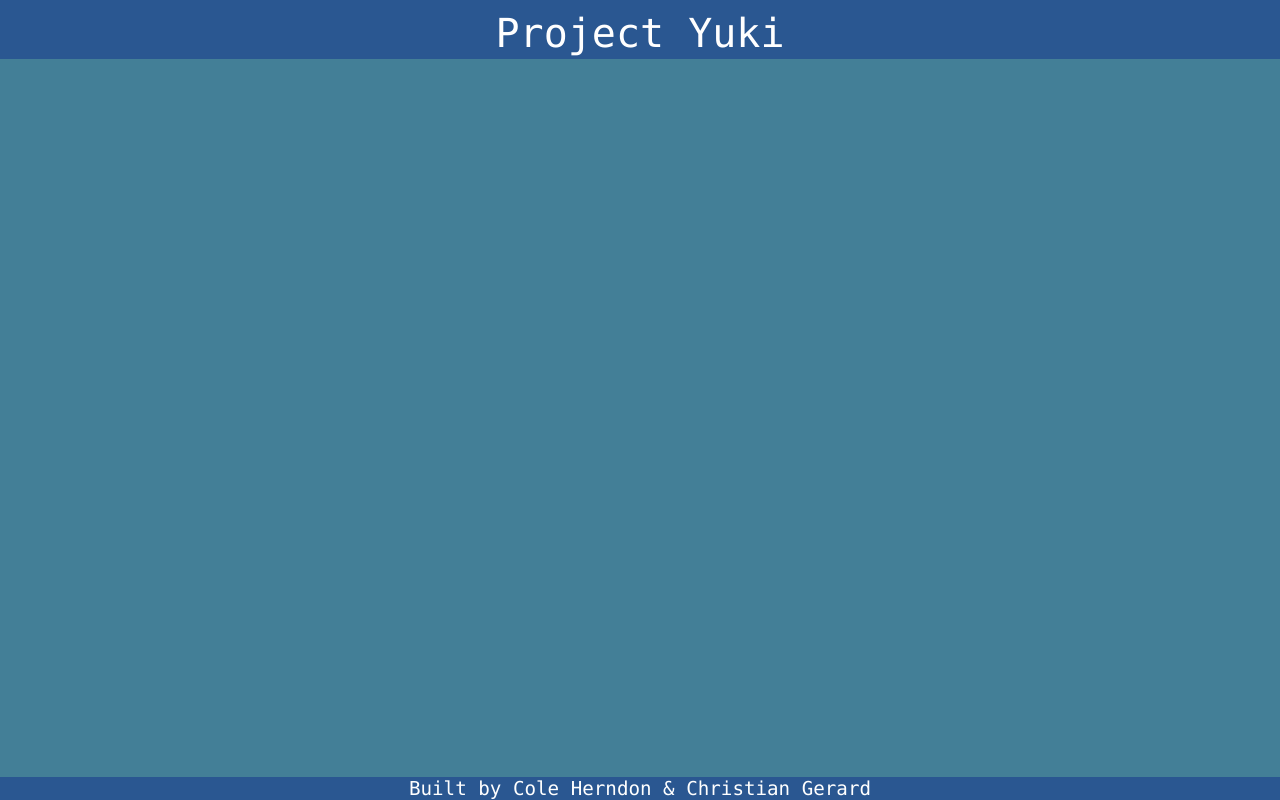
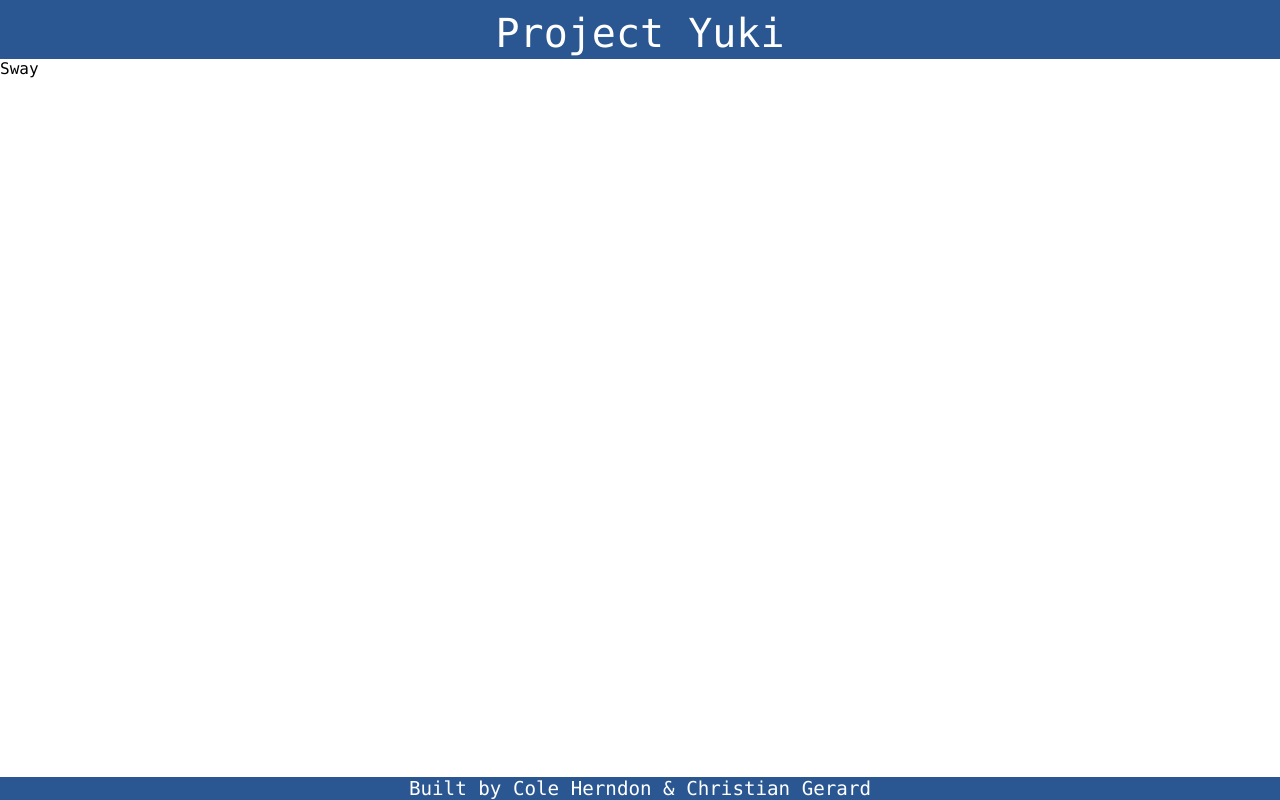
Before and after one commit to christian-gerard/project-yuki, a React (Vite) app in the folder client/: page / in a window 1280 px wide. Built offline with nearby package versions, Linux system fonts and the light colour scheme.

Commit message:
Adds Sway Component

```diff
--- a/client/src/App.jsx
+++ b/client/src/App.jsx
@@ -15,7 +15,6 @@ const Main = styled.div`
 const Render = styled.div`
     height:92%;
     width:100%;
-    background-color: var(--light-cyan)
 `
 
 function App() {
--- a/client/src/data-visualization/Sway.jsx
+++ b/client/src/data-visualization/Sway.jsx
@@ -1,4 +1,5 @@
 import 'd3'
+import styled from 'styled-components'
 
 function Sway(swayData) {
 
--- a/client/src/pages/Dashboard.jsx
+++ b/client/src/pages/Dashboard.jsx
@@ -1,10 +1,11 @@
+import Sway from '../data-visualization/Sway'
 
 function Dashboard() {
 
     return(
-        <div>
-
-        </div>
+        <>
+            <Sway/>
+        </>
     )
 }
 export default Dashboard
```
